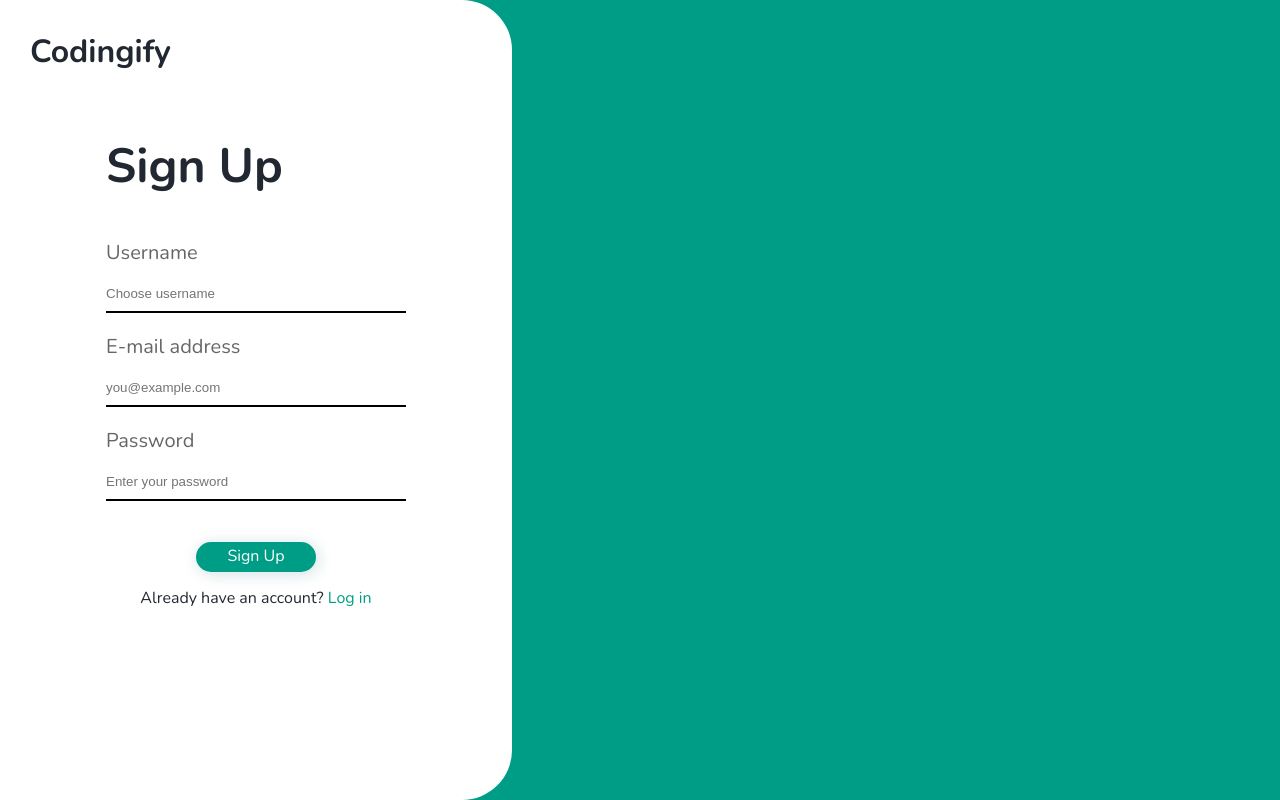
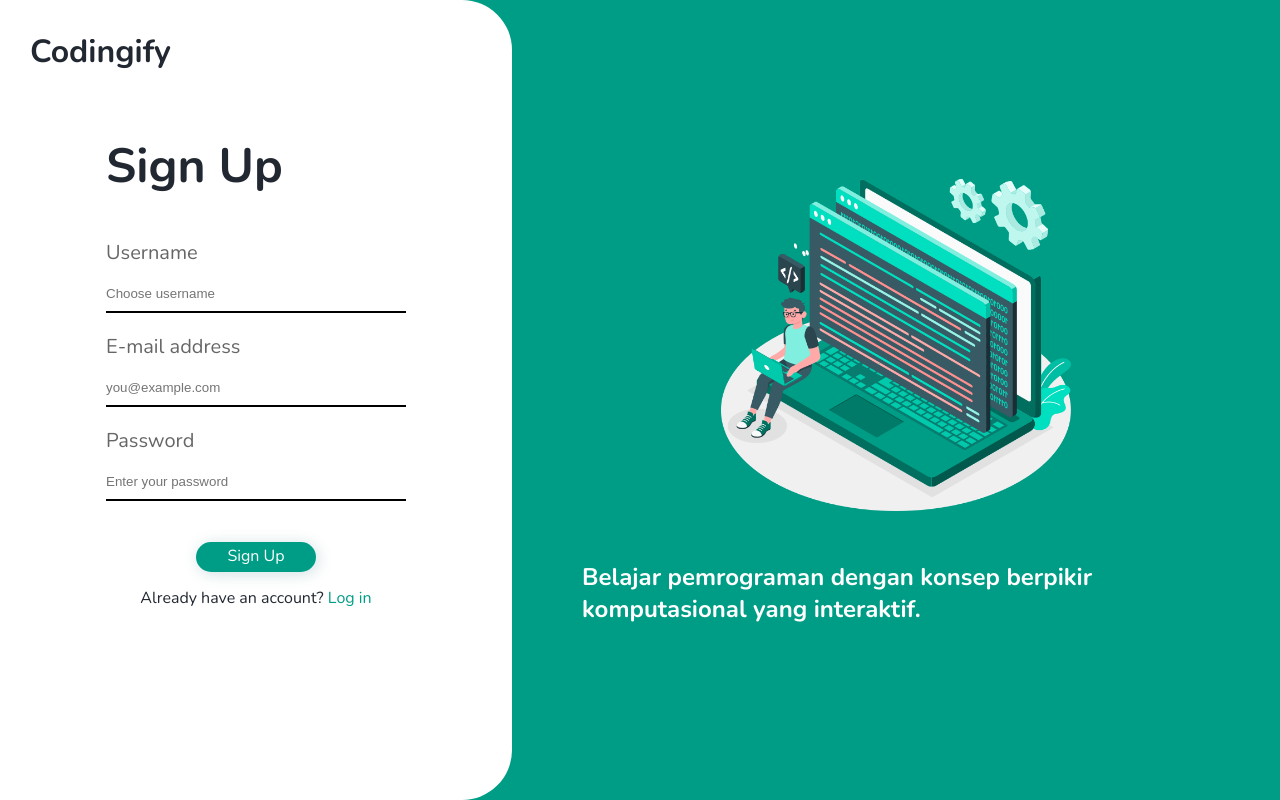
Before and after one commit to alrafi/codingify, a React (Create React App) app: page / in a window 1280 px wide. Built offline with nearby package versions, Linux system fonts and the light colour scheme.

Commit message:
add info section

```diff
--- a/src/components/Input.js
+++ b/src/components/Input.js
@@ -19,11 +19,11 @@ const InputStyled = styled.div`
   }
 `;
 
-const Input = ({ name, placeholder }) => {
+const Input = ({ name, placeholder, focus }) => {
   return (
     <InputStyled>
       <p>{name}</p>
-      <input type="text" placeholder={placeholder} />
+      <input type="text" placeholder={placeholder} autoFocus={focus} />
     </InputStyled>
   );
 };
--- a/src/pages/Register/index.js
+++ b/src/pages/Register/index.js
@@ -2,6 +2,7 @@ import React from 'react';
 import styled from 'styled-components';
 import Input from '../../components/Input';
 import Button from '../../components/Button';
+import bg from '../../assets/coding.png';
 
 const MainWrapper = styled.div`
   display: flex;
@@ -33,11 +34,6 @@ const FormInput = styled.div`
   }
 `;
 
-const InfoSection = styled.div`
-  background: #009d86;
-  width: 60%;
-`;
-
 const ButtonWrapper = styled.div`
   text-align: center;
   margin-top: 40px;
@@ -53,6 +49,30 @@ const LinkSwitch = styled.p`
   }
 `;
 
+const InfoSection = styled.div`
+  background: #009d86;
+  width: 60%;
+  display: flex;
+  flex-direction: column;
+  justify-content: center;
+  align-items: center;
+  padding: 0 70px;
+`;
+
+const ImageDisplay = styled.div`
+  width: 350px;
+  height: 335px;
+  background: url(${bg});
+  background-position: center;
+  background-size: cover;
+  margin-bottom: 50px;
+`;
+
+const InfoDisplay = styled.h2`
+  font-size: 120%;
+  color: #ffffff;
+`;
+
 const Register = () => {
   return (
     <MainWrapper>
@@ -60,7 +80,7 @@ const Register = () => {
         <h1>Codingify</h1>
         <FormInput>
           <h2>Sign Up</h2>
-          <Input name="Username" placeholder="Choose username" />
+          <Input name="Username" placeholder="Choose username" focus="true" />
           <Input name="E-mail address" placeholder="you@example.com" />
           <Input name="Password" placeholder="Enter your password" />
           <ButtonWrapper>
@@ -71,7 +91,13 @@ const Register = () => {
           </LinkSwitch>
         </FormInput>
       </FormSection>
-      <InfoSection></InfoSection>
+      <InfoSection>
+        <ImageDisplay></ImageDisplay>
+        <InfoDisplay>
+          Belajar pemrograman dengan konsep berpikir komputasional yang
+          interaktif.
+        </InfoDisplay>
+      </InfoSection>
     </MainWrapper>
   );
 };
```
